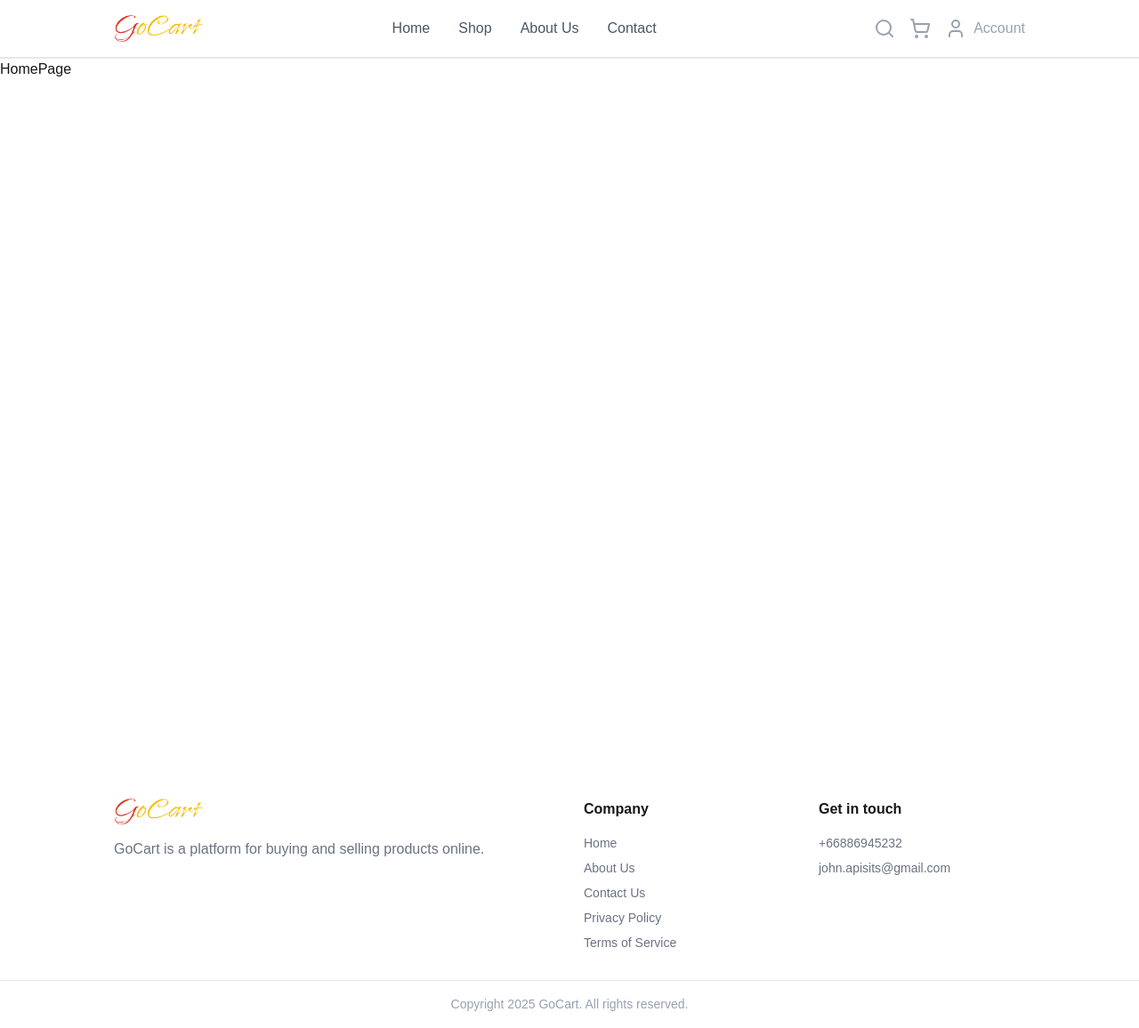
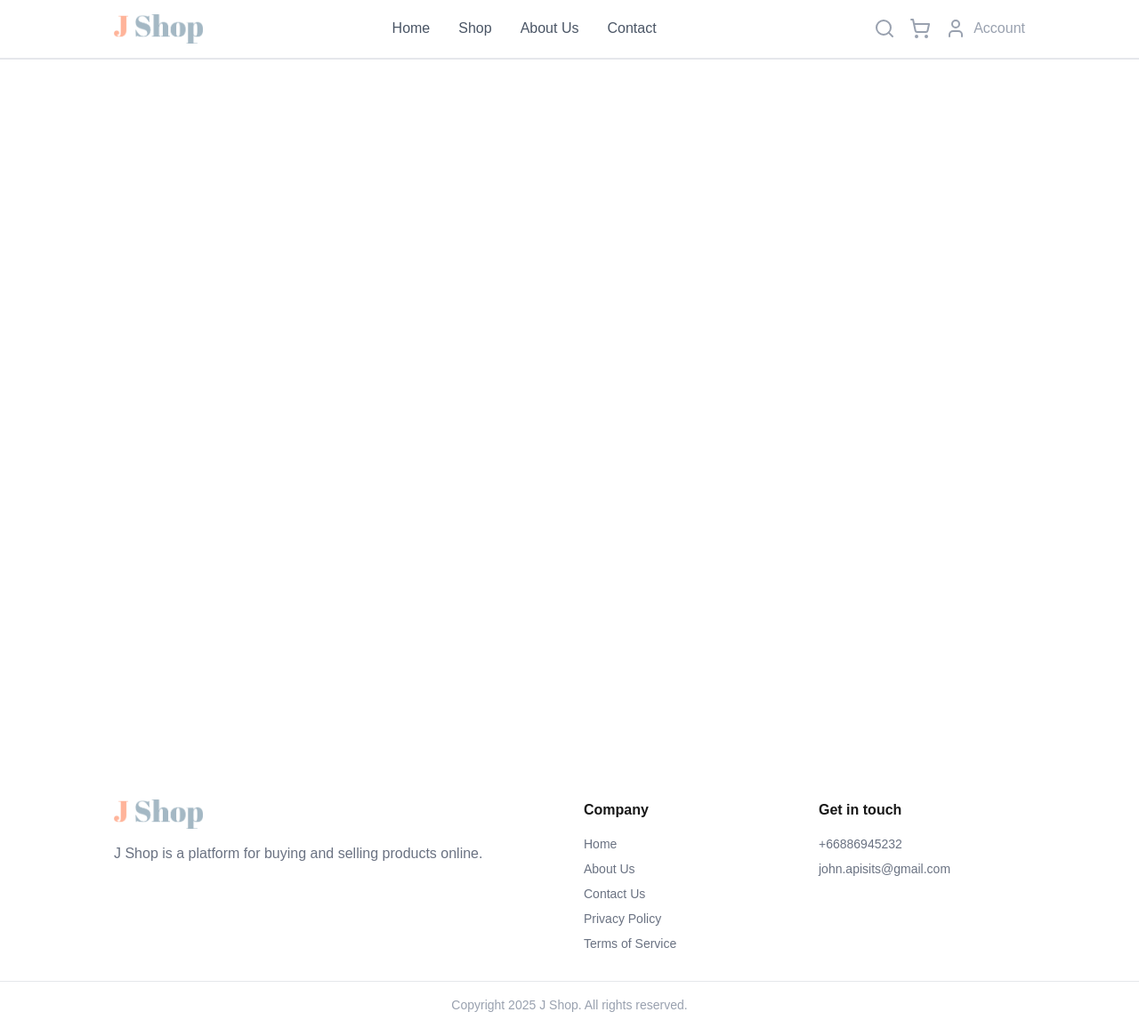
Before and after one commit to john-apisit/gocart, a Next.js app: page / in a window 1280 px wide. Shown: the whole page at 89% size. Built offline with nearby package versions, Linux system fonts and the light colour scheme.

Commit message:
Rename to jshop

```diff
--- a/app/layout.tsx
+++ b/app/layout.tsx
@@ -11,7 +11,7 @@ const poppins = Poppins({
 });
 
 export const metadata: Metadata = {
-  title: "GoCart - Online Shopping",
+  title: "J Shop - Online Shopping",
   description: "Online Shopping",
 };
 
--- a/app/page.tsx
+++ b/app/page.tsx
@@ -1,5 +1,15 @@
 const HomePage = () => {
-  return <div className="min-h-screen">HomePage</div>;
+  return (
+    <div className="min-h-screen">
+      {/* Banner */}
+
+      {/* Popular Products */}
+
+      {/* Featured Products */}
+
+      {/* Subscribe Now */}
+    </div>
+  );
 };
 
 export default HomePage;
--- a/components/common/Footer.tsx
+++ b/components/common/Footer.tsx
@@ -38,13 +38,13 @@ const Footer = () => {
         <div className="grid grid-cols-4 gap-8 max-w-5xl mx-auto py-8 ">
           <div className="col-span-2 space-y-4">
             <Image
-              src="/logo/GoCart.png"
-              alt="GoCart"
+              src="/logo/J Shop.png"
+              alt="J Shop"
               width={100}
               height={100}
             />
             <p className="text-gray-500">
-              GoCart is a platform for buying and selling products online.
+              J Shop is a platform for buying and selling products online.
             </p>
           </div>
           {/* Company Menu */}
@@ -72,7 +72,7 @@ const Footer = () => {
 
       {/* Copy Right */}
       <div className="flex items-center justify-center text-gray-400 text-sm py-4">
-        <p>Copyright 2025 GoCart. All rights reserved.</p>
+        <p>Copyright 2025 J Shop. All rights reserved.</p>
       </div>
     </div>
   );
--- a/components/common/Header.tsx
+++ b/components/common/Header.tsx
@@ -7,7 +7,7 @@ const Header = () => {
     <div className="border-b-2 border-gray-200">
       <div className="flex justify-between items-center max-w-5xl mx-auto py-4">
         <div>
-          <Image src="/logo/GoCart.png" alt="GoCart" width={100} height={100} />
+          <Image src="/logo/J Shop.png" alt="J Shop" width={100} height={100} />
         </div>
         <TopMenu />
         <UserMenu />
--- a/package.json
+++ b/package.json
@@ -1,5 +1,5 @@
 {
-  "name": "gocart",
+  "name": "j-shop",
   "version": "0.1.0",
   "private": true,
   "scripts": {
```
Also changed, not shown: public/logo/GoCart.png, public/logo/J Shop.png (added).
